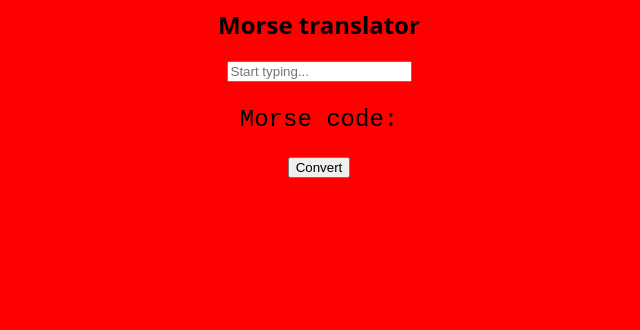
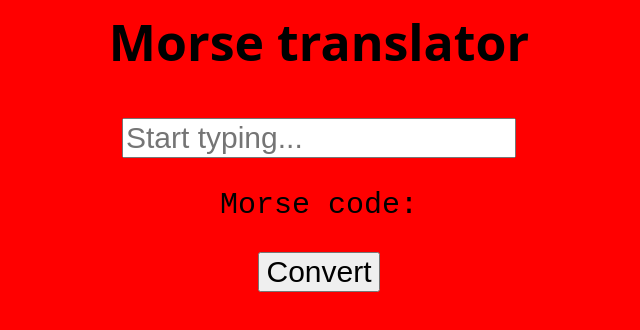
Before and after one commit to ibkibk/morse-code, a plain HTML site: page index.html in a window 1280 px wide. Shown: the whole page, without its empty margins (321-961 px from the left). Drawn offline with Linux system fonts and the light colour scheme.

Commit message:
comments have been deleted

```diff
--- a/app.js
+++ b/app.js
@@ -59,10 +59,7 @@ const letters =
     ' ': ' '
 }
 const convert = (letter) => Object.values(letters).find((value) => value === letters[letter]);
-// const word = "ibrahim";
-// const arrayWord = word.split("");
-// const arrayMorse = arrayWord.map((letter) => convert(letter));
-// const morse = arrayMorse.join("");
+
 
 const mapToMorseCode = () => {
    const userInput = type[0].value;
--- a/style.css
+++ b/style.css
@@ -8,11 +8,23 @@ body{
   }
 
   h1{
+      font-size: 50px;
       font-family: 'Open Sans', sans-serif;
       margin-top: 0;
   }
 
   p {
+
       font-family: 'VT323', monospace;
       font-size: 1.5rem;
   }
+  .typeinput {
+      font-size: 30px;
+  }
+
+  .output {
+    font-size: 30px;
+  }
+  #convert{
+      font-size: 30px;
+  }
```
